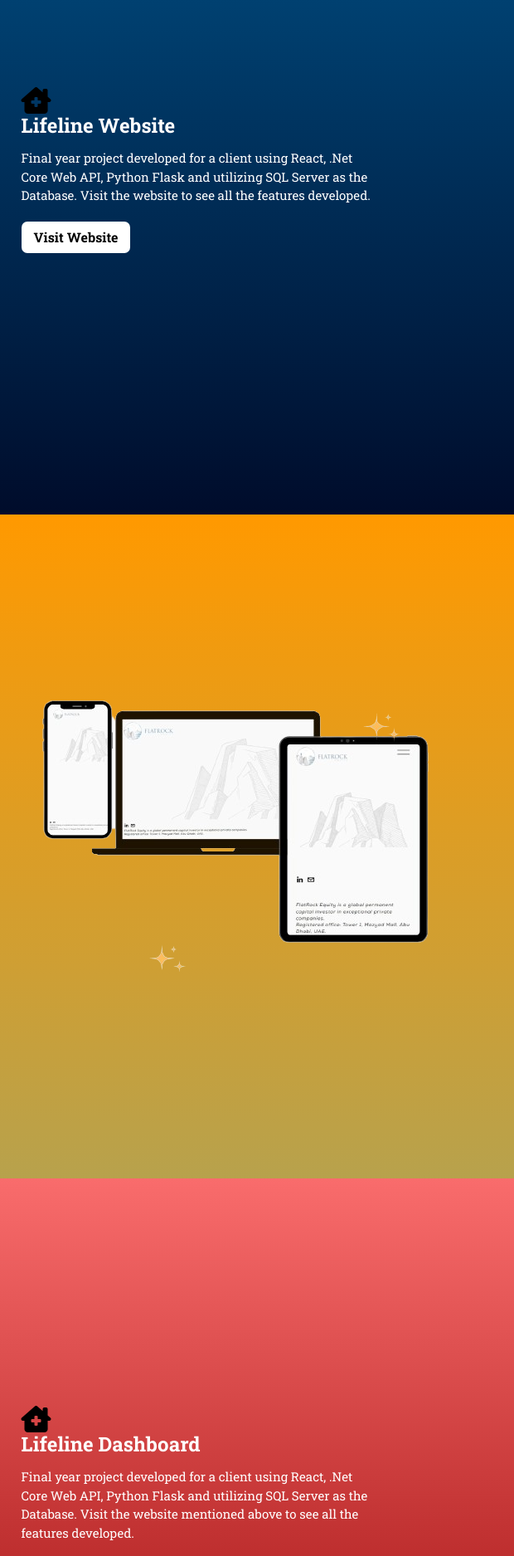
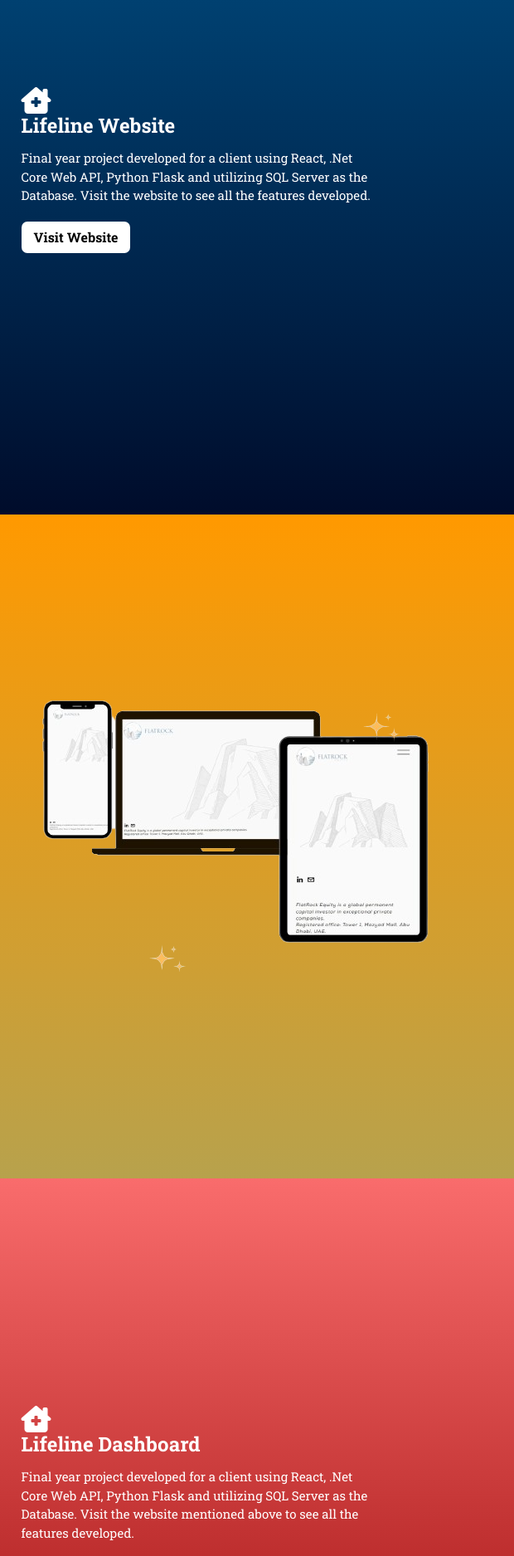
Before and after one commit to HamzaAhmedWajeeh/nexiz-digital, a plain HTML site: page index.html in a window 1280 px wide. Shown: the part 1660-3535 px from the top of the page at 83% size, 0-620 px from the left. Drawn offline with Linux system fonts and the light colour scheme; a script that the page names is missing.

```diff
--- a/index.html
+++ b/index.html
@@ -70,7 +70,7 @@
       </div>
       <div class="second_section_element">
         <div class="second_section_element_items">
-          <i class="fas fa-clinic-medical fa-2xl" class="case-study-logo"></i>
+          <i class="fas fa-clinic-medical fa-2xl" style="color: white;" class="case-study-logo"></i>
           <div class="second_section_element_items_head">Lifeline Website</div>
           <div class="second_section_element_items_text">
           Final year project developed for a client using React, .Net Core Web API, Python Flask and utilizing SQL Server as the Database. Visit the website to see all the features developed.
@@ -101,7 +101,7 @@
       </div>
       <div class="second_section_element">
         <div class="second_section_element_items">
-          <i class="fas fa-clinic-medical fa-2xl" class="case-study-logo"></i>
+          <i class="fas fa-clinic-medical fa-2xl" style="color: white;" class="case-study-logo"></i>
           <div class="second_section_element_items_head">Lifeline Dashboard</div>
           <div class="second_section_element_items_text">
             Final year project developed for a client using React, .Net Core Web API, Python Flask and utilizing SQL Server as the Database. Visit the website mentioned above to see all the features developed.
```
